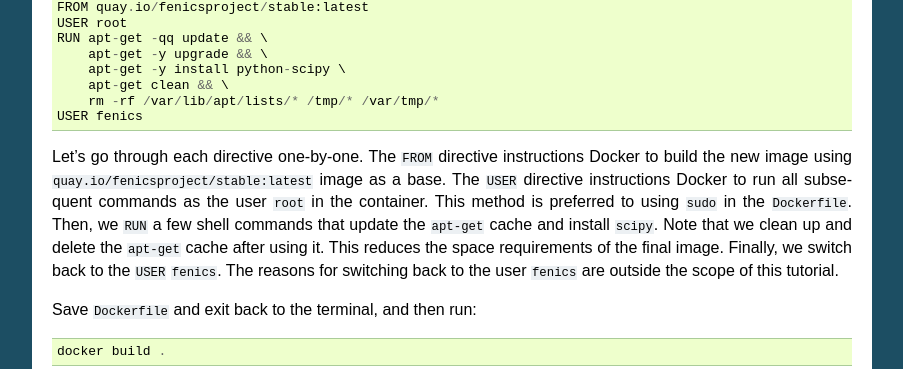
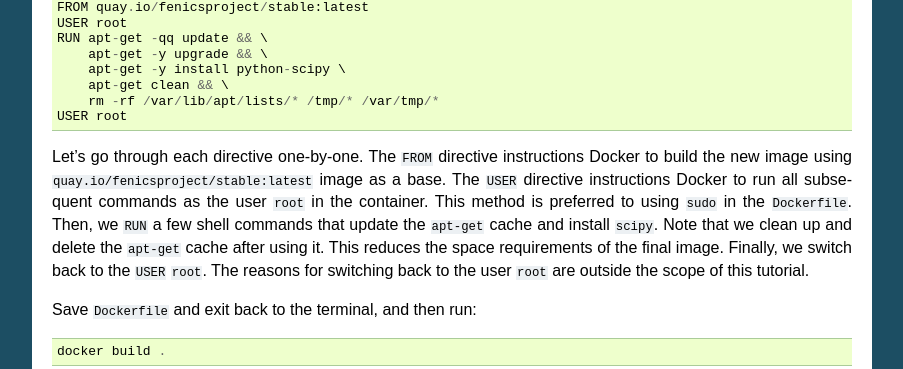
Before and after one commit to vacary/docker, a Sphinx documentation site: the page built from docs/source/work_flows.rst, in a window 1280 px wide and 900 px high, scrolled down 6227 px. Shown: the part 151-520 px from the top of the window, without its empty margins (198-1101 px from the left). Built offline with Sphinx 7.4.7, drawn with Linux system fonts in a browser that asks for light colours.

Commit message:
Update build your own image instructions. Another build.

```diff
--- a/docs/source/work_flows.rst
+++ b/docs/source/work_flows.rst
@@ -404,7 +404,7 @@ the following text::
         apt-get -y install python-scipy \
         apt-get clean && \
         rm -rf /var/lib/apt/lists/* /tmp/* /var/tmp/*
-    USER fenics
+    USER root
 
 Let's go through each directive one-by-one. The ``FROM`` directive instructions
 Docker to build the new image using ``quay.io/fenicsproject/stable:latest``
@@ -414,7 +414,7 @@ preferred to using ``sudo`` in the ``Dockerfile``. Then, we ``RUN`` a few shell
 commands that update the ``apt-get`` cache and install ``scipy``. Note that we
 clean up and delete the ``apt-get`` cache after using it. This reduces the
 space requirements of the final image. Finally, we switch back to the ``USER``
-``fenics``. The reasons for switching back to the user ``fenics`` are outside
+``root``. The reasons for switching back to the user ``root`` are outside
 the scope of this tutorial.
 
 Save ``Dockerfile`` and exit back to the terminal, and then run::
```
